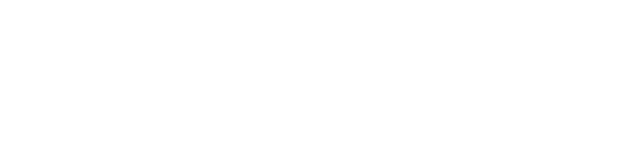
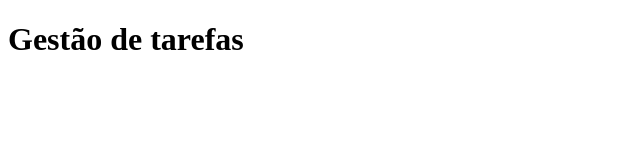
Before and after one commit to eudesjun1or/Projeto_Kambam, a plain HTML site: page index.html in a window 1280 px wide. Shown: the whole page, without its empty margins (0-640 px from the left). Drawn offline with Linux system fonts and the light colour scheme.

Commit message:
inicio da codificação

```diff
--- a/index.html
+++ b/index.html
@@ -6,6 +6,7 @@
     <title>Para o meu amor</title>
 </head>
 <body>
+    <h1>Gestão de tarefas</h1>
 
 </body>
 </html>
```
Also changed, not shown: script.js (added), style.css (added).
